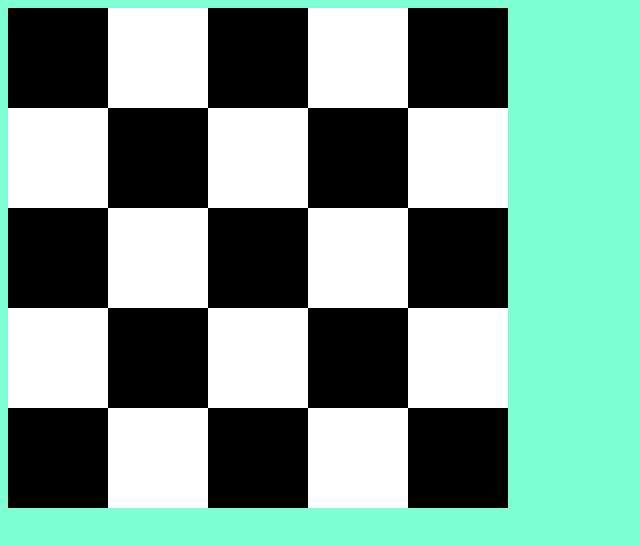
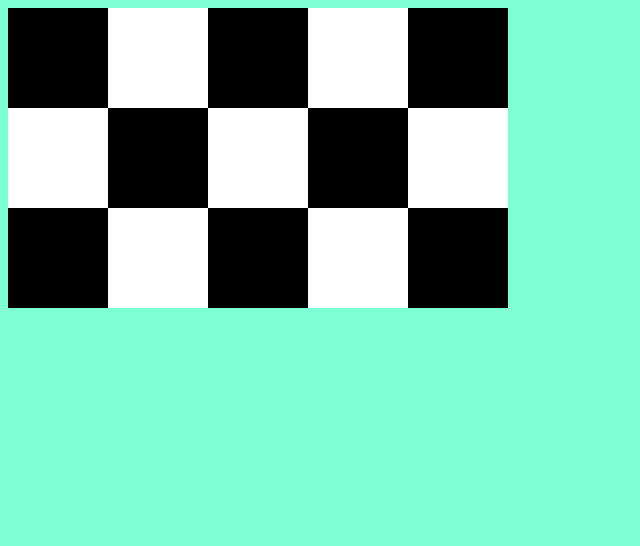
Before and after one commit to MaraCorella/chess-game, a plain HTML site: page index.html in a window 1280 px wide. Shown: the whole page, without its empty margins (0-640 px from the left). Drawn offline with Linux system fonts and the light colour scheme.

Commit message:
borramos dos filas

```diff
--- a/index.html
+++ b/index.html
@@ -33,20 +33,7 @@
         <div class="blanco"></div>
         <div class="negro"></div>
     </div>
-    <div class="container4">
-        <div class="blanco"></div>
-        <div class="negro"></div>
-        <div class="blanco"></div>
-        <div class="negro"></div>
-        <div class="blanco"></div>
-    </div>
-    <div class="container5">
-        <div class="negro"></div>
-        <div class="blanco"></div>
-        <div class="negro"></div>
-        <div class="blanco"></div>
-        <div class="negro"></div>
-    </div>
+
 
 </body>
 
```
